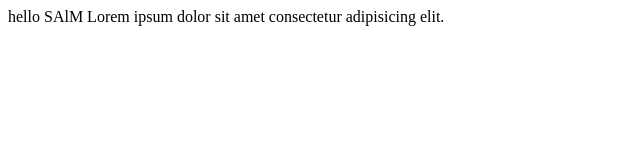
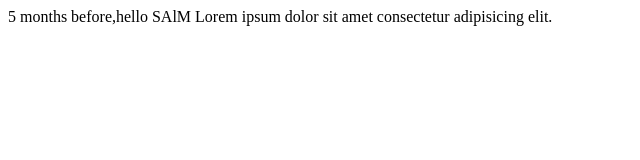
Before and after one commit to JEMILHAMZA/practice, a plain HTML site: page jemil/index.html in a window 1280 px wide. Shown: the whole page, without its empty margins (0-640 px from the left). Drawn offline with Linux system fonts and the light colour scheme.

Commit message:
5months before

```diff
--- a/jemil/index.html
+++ b/jemil/index.html
@@ -6,6 +6,6 @@
     <title>Document</title>
 </head>
 <body>
-    hello SAlM Lorem ipsum dolor sit amet consectetur adipisicing elit.
+    5 months before,hello SAlM Lorem ipsum dolor sit amet consectetur adipisicing elit.
 </body>
 </html>
```
